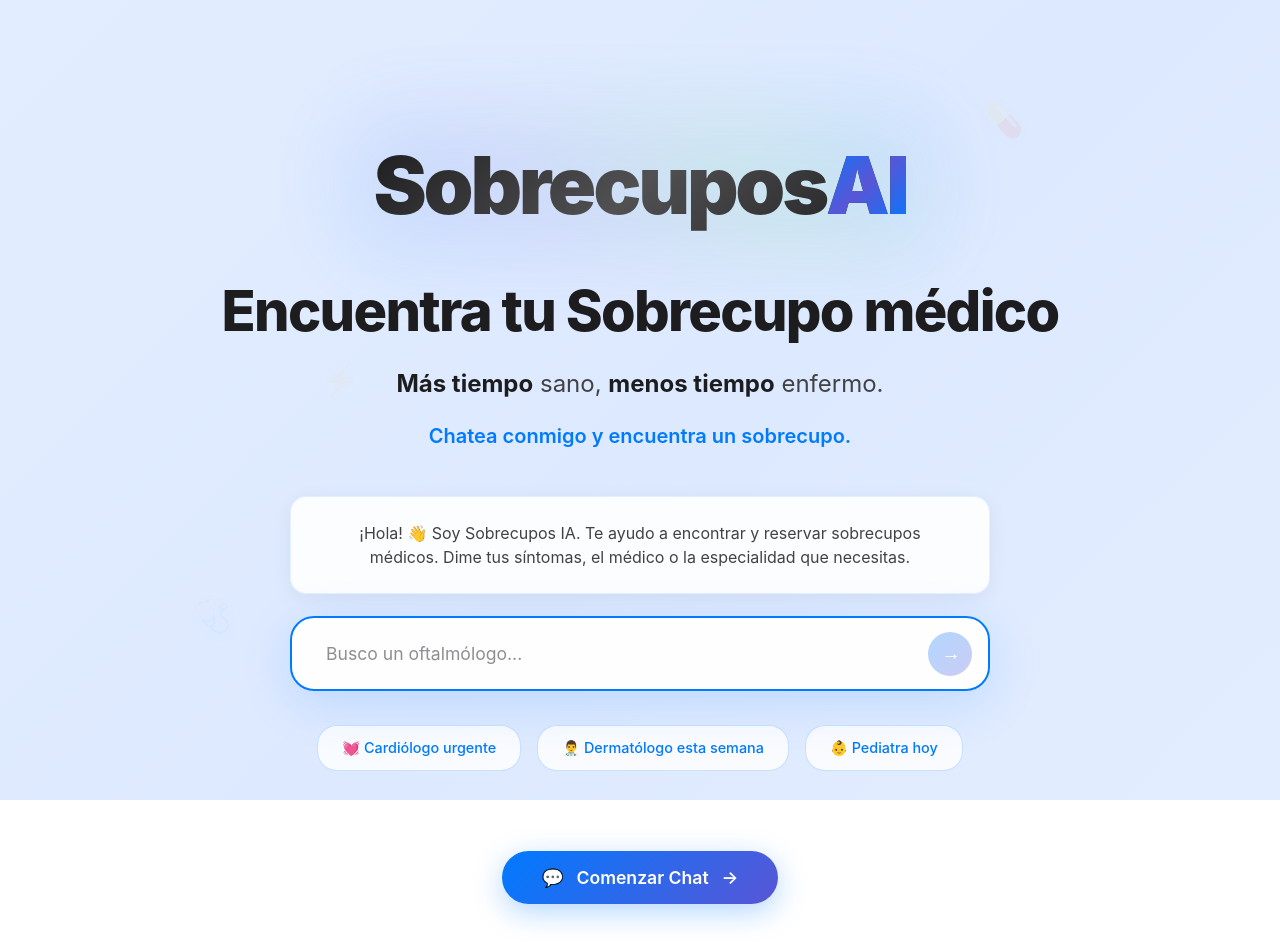
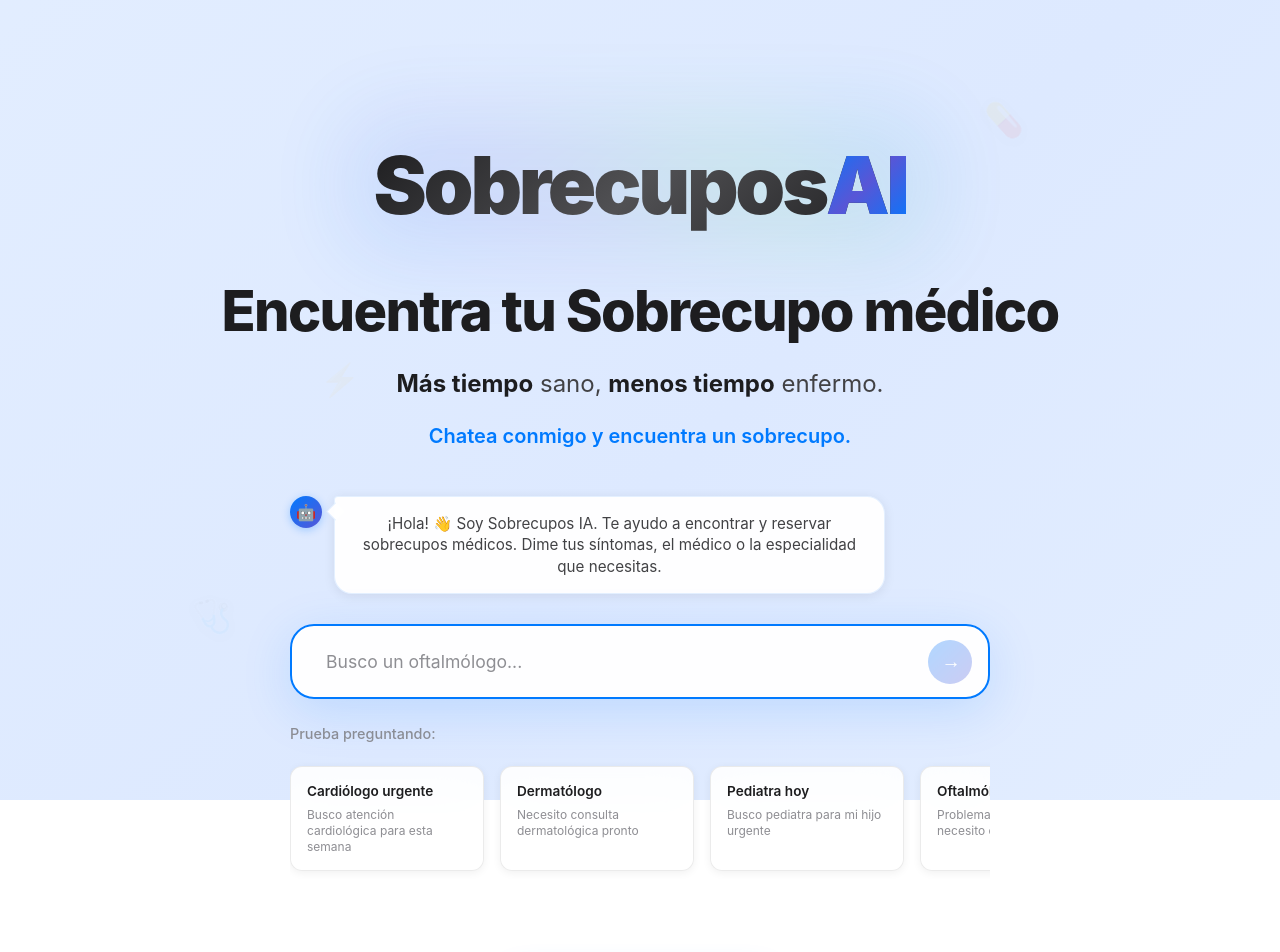
Before and after one commit to dr-ojos/sobrecuposAI, a Next.js app: page / in a window 1280 px wide. Shown: the top 952 px of the page. Built offline with nearby package versions, Linux system fonts and the light colour scheme.

Commit message:
feat: Mejorar UX del chat en homepage
- Saludo como mensaje de chat real con avatar y burbuja
- Sugerencias como tarjetas carrusel sin emojis
- Diseño minimalista con texto gris
- 5 ejemplos médicos variados
- Responsive y scroll horizontal fluido

```diff
--- a/app/page.js
+++ b/app/page.js
@@ -75,8 +75,16 @@
 
           <div className={`chat-container ${isVisible ? 'visible' : ''}`}>
             <div className="chat-wrapper">
-              <div className="bot-greeting">
+              {/* Saludo como mensaje de chat */}
+              <div className="chat-greeting">
+                <div className="bot-message">
+                  <div className="bot-avatar">
+                    <span>🤖</span>
+                  </div>
+                  <div className="message-bubble">
                     ¡Hola! 👋 Soy Sobrecupos IA. Te ayudo a encontrar y reservar sobrecupos médicos. Dime tus síntomas, el médico o la especialidad que necesitas.
+                  </div>
+                </div>
               </div>
 
               <form onSubmit={handleChatSubmit} className="chat-form">
@@ -101,25 +109,47 @@
                   </button>
                 </div>
               </form>
-              <div className="chat-suggestions">
-                <button
+
+              {/* Sugerencias como tarjetas carrusel */}
+              <div className="suggestions-section">
+                <p className="suggestions-title">Prueba preguntando:</p>
+                <div className="suggestions-carousel">
+                  <div
+                    className="suggestion-card"
                     onClick={() => setChatInput('Necesito un cardiólogo urgente')}
-                  className="suggestion-chip"
                   >
-                  💓 Cardiólogo urgente
-                </button>
-                <button
+                    <div className="card-title">Cardiólogo urgente</div>
+                    <div className="card-description">Busco atención cardiológica para esta semana</div>
+                  </div>
+                  <div
+                    className="suggestion-card"
                     onClick={() => setChatInput('Busco dermatólogo para esta semana')}
-                  className="suggestion-chip"
                   >
-                  👨‍⚕️ Dermatólogo esta semana
-                </button>
-                <button
-                  onClick={() => setChatInput('¿Hay pediatras disponibles hoy?')}
-                  className="suggestion-chip"
+                    <div className="card-title">Dermatólogo</div>
+                    <div className="card-description">Necesito consulta dermatológica pronto</div>
+                  </div>
+                  <div
+                    className="suggestion-card"
+                    onClick={() => setChatInput('Hay pediatras disponibles hoy')}
                   >
-                  👶 Pediatra hoy
-                </button>
+                    <div className="card-title">Pediatra hoy</div>
+                    <div className="card-description">Busco pediatra para mi hijo urgente</div>
+                  </div>
+                  <div
+                    className="suggestion-card"
+                    onClick={() => setChatInput('Necesito oftalmólogo esta semana')}
+                  >
+                    <div className="card-title">Oftalmólogo</div>
+                    <div className="card-description">Problemas de visión, necesito cita</div>
+                  </div>
+                  <div
+                    className="suggestion-card"
+                    onClick={() => setChatInput('Busco psicólogo disponible')}
+                  >
+                    <div className="card-title">Psicólogo</div>
+                    <div className="card-description">Necesito apoyo psicológico pronto</div>
+                  </div>
+                </div>
               </div>
             </div>
           </div>
@@ -456,24 +486,130 @@
           margin: 0 auto;
         }
 
-        .bot-greeting {
-          background: rgba(255,255,255,0.9);
+        /* Saludo como mensaje de chat */
+        .chat-greeting {
+          margin-bottom: 2rem;
+        }
+
+        .bot-message {
+          display: flex;
+          align-items: flex-start;
+          gap: 0.75rem;
+          max-width: 85%;
+        }
+
+        .bot-avatar {
+          width: 32px;
+          height: 32px;
+          background: linear-gradient(135deg, #007aff, #5856d6);
+          border-radius: 50%;
+          display: flex;
+          align-items: center;
+          justify-content: center;
+          flex-shrink: 0;
+          font-size: 1rem;
+          box-shadow: 0 2px 8px rgba(0,122,255,0.3);
+        }
+
+        .message-bubble {
+          background: rgba(255,255,255,0.95);
           border: 1px solid rgba(0,122,255,0.1);
-          border-radius: 16px;
-          padding: 1.5rem 2rem;
-          margin-bottom: 1.5rem;
-          font-size: 1rem;
+          border-radius: 18px;
+          border-top-left-radius: 4px;
+          padding: 1rem 1.25rem;
+          font-size: 0.95rem;
           color: #424245;
-          line-height: 1.5;
+          line-height: 1.4;
           font-family: -apple-system, BlinkMacSystemFont, 'Segoe UI', sans-serif;
           font-weight: 400;
-          box-shadow: 0 4px 20px rgba(0,0,0,0.06);
+          box-shadow: 0 2px 12px rgba(0,0,0,0.08);
           backdrop-filter: blur(20px);
-          text-align: center;
+          position: relative;
+        }
+
+        .message-bubble::before {
+          content: '';
+          position: absolute;
+          top: 8px;
+          left: -6px;
+          width: 12px;
+          height: 12px;
+          background: rgba(255,255,255,0.95);
+          border: 1px solid rgba(0,122,255,0.1);
+          border-right: none;
+          border-bottom: none;
+          transform: rotate(-45deg);
+          backdrop-filter: blur(20px);
         }
 
         .chat-form {
-          margin-bottom: 2rem;
+          margin-bottom: 1.5rem;
+        }
+
+        /* Sección de sugerencias mejorada */
+        .suggestions-section {
+          text-align: left;
+        }
+
+        .suggestions-title {
+          font-size: 0.9rem;
+          color: #8e8e93;
+          margin: 0 0 1rem 0;
+          font-family: -apple-system, BlinkMacSystemFont, 'Segoe UI', sans-serif;
+          font-weight: 500;
+        }
+
+        .suggestions-carousel {
+          display: flex;
+          gap: 1rem;
+          overflow-x: auto;
+          padding: 0.5rem 0 1rem 0;
+          scroll-behavior: smooth;
+          -webkit-overflow-scrolling: touch;
+          scrollbar-width: none;
+          -ms-overflow-style: none;
+        }
+
+        .suggestions-carousel::-webkit-scrollbar {
+          display: none;
+        }
+
+        .suggestion-card {
+          background: rgba(255,255,255,0.9);
+          border: 1px solid rgba(0,0,0,0.08);
+          border-radius: 12px;
+          padding: 1rem;
+          min-width: 160px;
+          max-width: 160px;
+          cursor: pointer;
+          transition: all 0.3s ease;
+          flex-shrink: 0;
+          box-shadow: 0 2px 8px rgba(0,0,0,0.06);
+          backdrop-filter: blur(20px);
+        }
+
+        .suggestion-card:hover {
+          background: rgba(255,255,255,0.95);
+          border-color: rgba(0,122,255,0.2);
+          transform: translateY(-2px);
+          box-shadow: 0 4px 16px rgba(0,122,255,0.12);
+        }
+
+        .card-title {
+          font-size: 0.85rem;
+          font-weight: 600;
+          color: #1d1d1f;
+          margin-bottom: 0.5rem;
+          font-family: -apple-system, BlinkMacSystemFont, 'Segoe UI', sans-serif;
+          line-height: 1.2;
+        }
+
+        .card-description {
+          font-size: 0.75rem;
+          color: #8e8e93;
+          line-height: 1.3;
+          font-family: -apple-system, BlinkMacSystemFont, 'Segoe UI', sans-serif;
+          font-weight: 400;
         }
 
         .chat-input-container {
@@ -545,13 +681,6 @@
           font-size: 1.2rem;
           font-weight: bold;
           transform: translateX(1px);
-        }
-
-        .chat-suggestions {
-          display: flex;
-          gap: 1rem;
-          justify-content: center;
-          flex-wrap: wrap;
         }
 
         .suggestion-chip {
@@ -850,8 +979,12 @@
           .chat-input-container { padding: 1.2rem 4.5rem 1.2rem 1.5rem; }
           .chat-input { font-size: 1rem; }
           .send-button { width: 40px; height: 40px; right: 0.8rem; }
-          .chat-suggestions { flex-direction: column; align-items: center; gap: 0.8rem; }
-          .suggestion-chip { width: 100%; max-width: 300px; text-align: center; }
+          .suggestions-carousel { gap: 0.8rem; }
+          .suggestion-card { min-width: 140px; max-width: 140px; padding: 0.875rem; }
+          .card-title { font-size: 0.8rem; }
+          .card-description { font-size: 0.7rem; }
+          .bot-avatar { width: 28px; height: 28px; font-size: 0.9rem; }
+          .message-bubble { padding: 0.875rem 1rem; font-size: 0.9rem; }
         }
 
         @media (max-width: 480px) {
```
Lines whose indentation alone changed are shown as unchanged.
